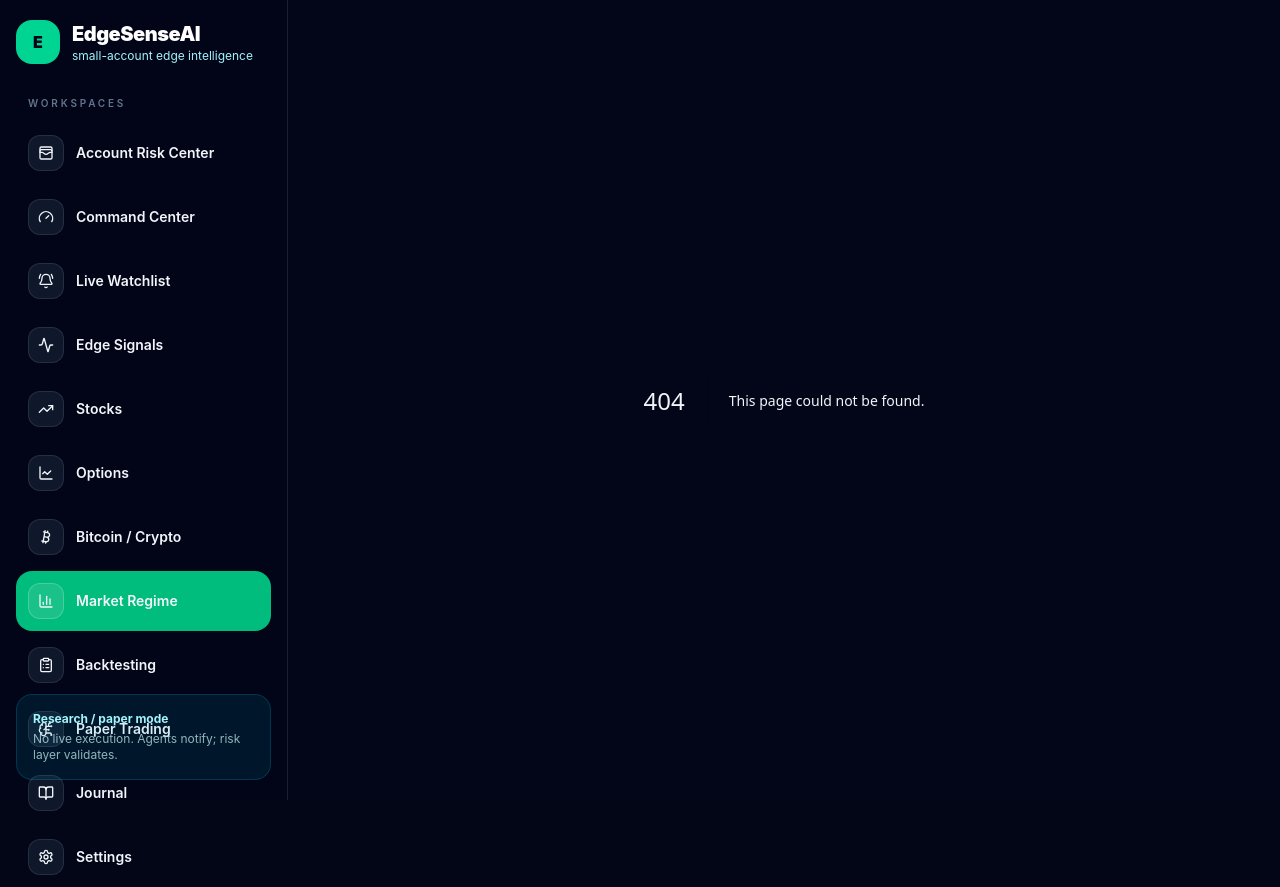
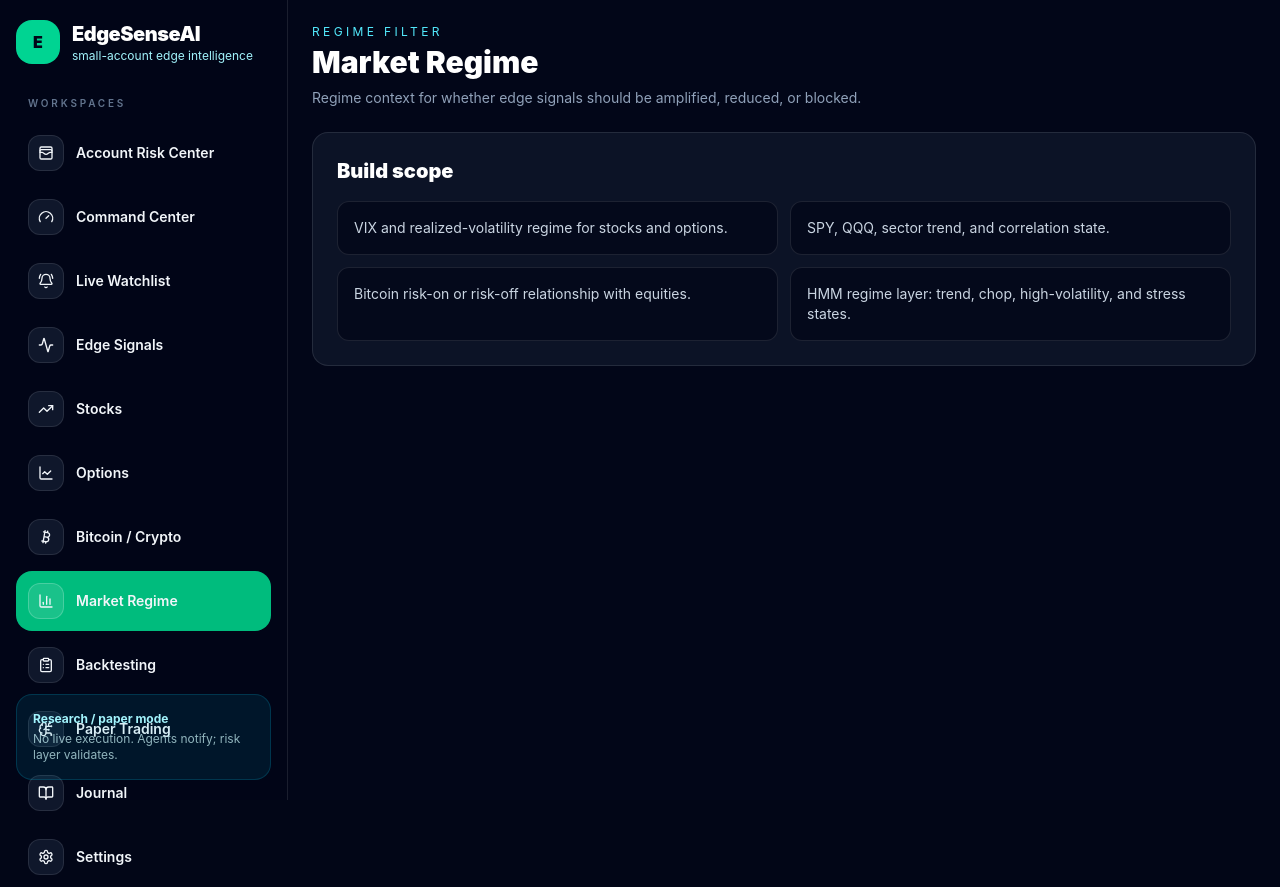
Before and after one commit to ndvictor/EdgeSenseAI, a Next.js app in the folder frontend/: page /market-regime in a window 1280 px wide. Before the commit this address had no page. Built offline with nearby package versions, Linux system fonts and the light colour scheme.

Commit message:
feat: add market regime workspace

```diff
--- /dev/null
+++ b/frontend/src/app/market-regime/page.tsx
@@ -0,0 +1,17 @@
+import { PlaceholderPage } from "@/components/PlaceholderPage";
+
+export default function MarketRegimePage() {
+  return (
+    <PlaceholderPage
+      eyebrow="regime filter"
+      title="Market Regime"
+      description="Regime context for whether edge signals should be amplified, reduced, or blocked."
+      bullets={[
+        "VIX and realized-volatility regime for stocks and options.",
+        "SPY, QQQ, sector trend, and correlation state.",
+        "Bitcoin risk-on or risk-off relationship with equities.",
+        "HMM regime layer: trend, chop, high-volatility, and stress states."
+      ]}
+    />
+  );
+}
```
